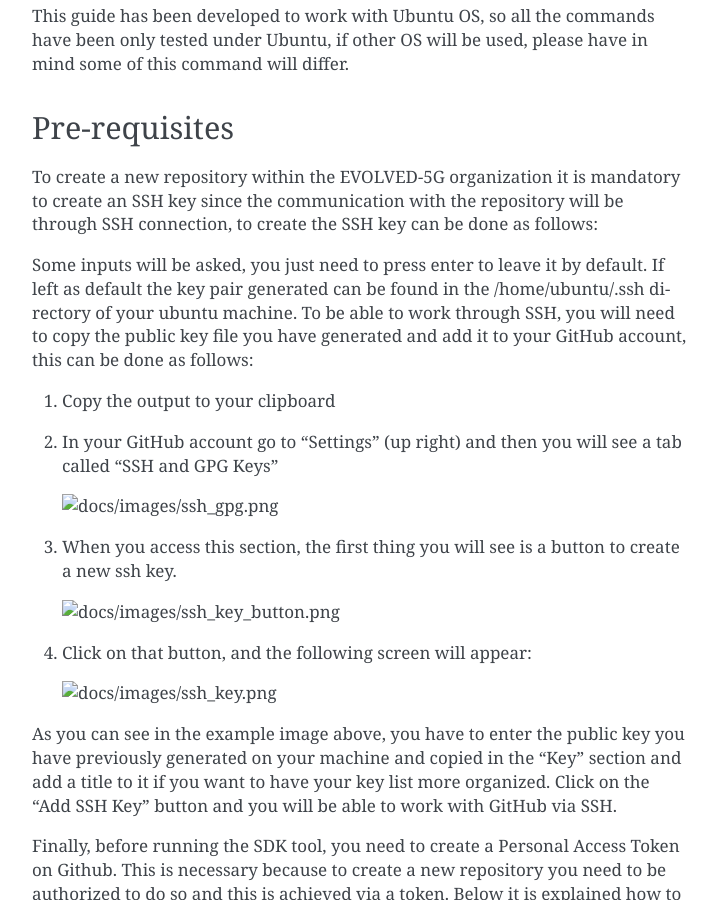
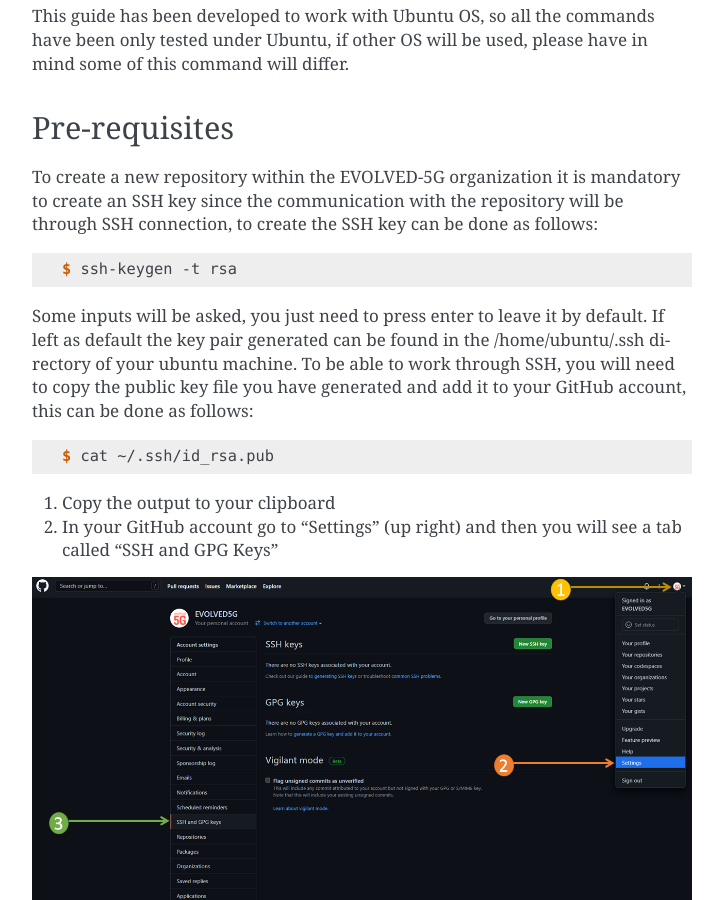
Before and after one commit to EVOLVED-5G/SDK-CLI, a Sphinx documentation site: the page built from docs/readme.rst, in a window 1280 px wide and 900 px high, scrolled down 1090 px. Shown: the whole window, without its empty margins (388-1111 px from the left). Built offline with Sphinx 7.4.7, drawn with Linux system fonts in a browser that asks for light colours; pages that are not in the unit, such as notebooks, are missing from menus; some of the changed lines change nothing that is shown.

Commit message:
updating documentation v2.0

```diff
--- a/README.rst
+++ b/README.rst
@@ -1,6 +1,6 @@
-*************
+*******************
 Evolved5G CLI & SDK
-*************
+*******************
 
 
 .. image:: https://img.shields.io/pypi/v/evolved5g.svg
@@ -20,9 +20,9 @@
 * Free software: Apache Software License 2.0
 * Documentation: https://evolved5g_cli.readthedocs.io.
 
-=============
+========
 Features
-=============
+========
 
 * Generate a new python NetApp from a template
 * Assist in connecting the new NetApp & repo with EVOLVED-5G CI/CD pipeline
@@ -54,26 +54,28 @@
 To create a new repository within the EVOLVED-5G organization it is mandatory to create an SSH key since the communication with the repository will be through SSH connection, to create the SSH key can be done as follows:
 
 .. code-block:: console
+
    $ ssh-keygen -t rsa
 
 Some inputs will be asked, you just need to press enter to leave it by default.
 If left as default the key pair generated can be found in the /home/ubuntu/.ssh directory of your ubuntu machine. To be able to work through SSH, you will need to copy the public key file you have generated and add it to your GitHub account, this can be done as follows:
 
 .. code-block:: console
+
    $ cat ~/.ssh/id_rsa.pub
 
 #. Copy the output to your clipboard
 #. In your GitHub account go to "Settings" (up right) and then you will see a tab called "SSH and GPG Keys"
 
-   .. image:: docs/images/ssh_gpg.png
+.. image:: /images/ssh_gpg.png
 
 #. When you access this section, the first thing you will see is a button to create a new ssh key.
 
-   .. image:: docs/images/ssh_key_button.png
+.. image:: /images/ssh_key_button.png
 
 #. Click on that button, and the following screen will appear:
 
-   .. image:: docs/images/ssh_key.png
+.. image:: /images/ssh_key.png
 
 As you can see in the example image above, you have to enter the public key you have previously generated on your machine and copied in the "Key" section and add a title to it if you want to have your key list more organized. Click on the "Add SSH Key" button and you will be able to work with GitHub via SSH.
 
@@ -81,16 +83,16 @@
 
 #. Go back to your profile, to the Settings section, but this time look for the "Developer settings" button and click on it to see the following:
 
-   .. image:: docs/images/token1.png
+.. image:: /images/token1.png
 
 #. As you can see in the image above, on that page there are three buttons, we choose to press “Personal access tokens”. And we will see the top right button "Generate new token". Click on this button and you will see the following page:
 
-   .. image:: docs/images/token2.png
+.. image:: /images/token2.png
 
 From the image you can add a note of what you want to use this token for, it is a matter of organization, as well as the days you want this token to last. Just below you will see that you are prompted to select the scope of the token, the recommendation is if you are going to use this token for the organization of EVOLVED-5G, select the maximum possible scope, i.e., select everything.
 #. When you have selected the scope of your token, click on the "Generate token" button, copy the token when it appears and save it in a txt file or similar, because once you leave this page, you will only see a list of tokens with the name you have given, as you can see below:
 
-   .. image:: docs/images/token3.png
+.. image:: /images/token3.png
 
 It is very important to copy and save your personal access token because **you won’t be able to see it again.**
 For more information about token creation please refer to `GitHub <https://docs.github.com/es/github/authenticating-to-github/keeping-your-account-and-data-secure/creating-a-personal-access-token>`_
@@ -151,9 +153,9 @@
 .. _Github repo: https://github.com/EVOLVED-5G/SDK-CLI
 .. _tarball: https://github.com/EVOLVED-5G/SDK-CLI/tarball/master
 
-============
+=========
 CLI Usage
-============
+=========
 
 Run the following command to access the documentation/help page and read about the various options
 
@@ -162,7 +164,7 @@
     $ evolved5g
 
 Generate
-------------
+--------
 
 To generate a new NetApp project run the following command. You will be asked for some inputs such as the repoName, packageName etc
 
@@ -205,24 +207,24 @@
 
 Finally, when this command is executed, you will see something like the following image, in which you have to enter the values requested, like the example you can see between brackets, for the execution to be completed:
 
-   .. image:: docs/images/generate_execution.png
+.. image:: /images/generate_execution.png
 
 If you access GitHub once you have seen that output in your terminal, you will see that the repository has been successfully created:
 
-   .. image:: docs/images/repo_creation.png
+.. image:: /images/repo_creation.png
 
 It will create a specific branch (evolved5g) which will be used by the CI/CD for verification purposes. A dummy example (nginx server) will be created in both branches (master and evolved5g) which allow to directly run a pipeline using such branch i.e., build (following TID instructions) and check that it works. You will see a Dockerfile and inside the src folder a dummy html file as an example. Below can see the file structure created.
 
-   .. image:: docs/images/repo_structure.png
+.. image:: /images/repo_structure.png
 
 
-   .. image:: docs/images/dummy_html_example.png
+.. image:: /images/dummy_html_example.png
 
 When the repository is created you will be at branch evolved5g, so the push must be done there, in case you want to work with master (branch) you have to execute git checkout master and then do the push (git push -u origin master), to know in which branch you are, just execute git branch.
 
-============
+===============
 SDK - Pipelines
-============
+===============
 
 This feature enables to run the pipelines from the SDK CLI.
 Hereafter, the examples on how to usage will be described.
@@ -251,26 +253,26 @@
 The pipelines build, deploy or destroy will return an **ID** which can be used with the command *check_pipeline* to see how the NetApp is performing.
 
 **IMPORTANT**
------------------
+-------------
 
 Please check your NetApp repository has a branch **evolved5g**, otherwise the pipelines will fail.
 
-============
+===============
 SDK - Libraries
-============
+===============
 
 At the current release the SDK contains one class "**LocationSubscriber**"
 that allows you to track devices and retrieve updates about their location.
 You can use LocationSubscriber to create subscriptions, where each one of them can be used to track a device.
 
 Examples of usage /Have a look at the code
-----
+------------------------------------------
 Have a look at the examples folder for code samples on how to use the SDK Library.
 
 `Location subscriber example <https://github.com/EVOLVED-5G/SDK-CLI/blob/libraries/examples/location_subscriber_examples.py>`_
 
 Prerequisites / How to start
-----
+----------------------------
 
 Install the requirements_dev.txt
 
```
Also changed, not shown: docs/pre_requisites.rst (line endings or trailing spaces).
